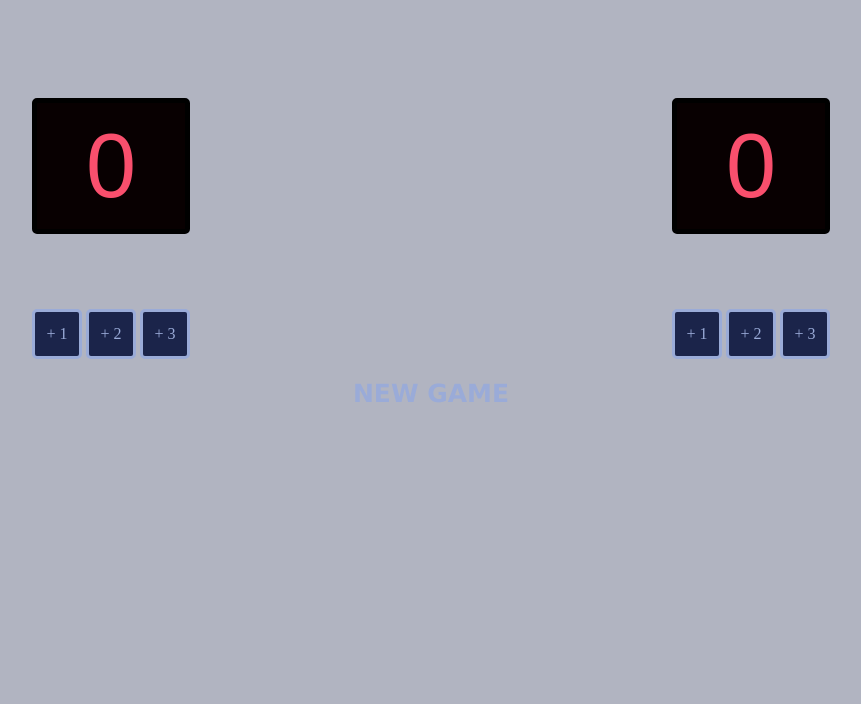
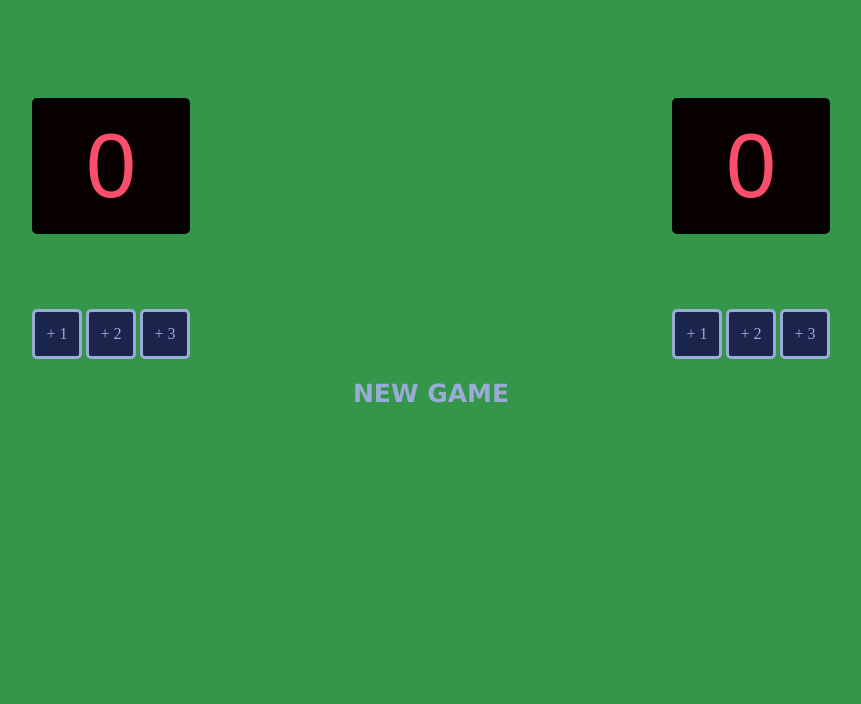
Before and after one commit to angelo423/secondtry, a plain HTML site: page index.html in a window 1280 px wide. Shown: the part 96-800 px from the top of the page, without its empty margins (209-1070 px from the left). Drawn offline with Linux system fonts and the light colour scheme; a web font is replaced by a local one.

Commit message:
new color bitches

```diff
--- a/index.css
+++ b/index.css
@@ -1,5 +1,5 @@
 body {
-    background-color: #b1b4c1;
+    background-color: #339648;
     margin: 0;
 }
 
```
